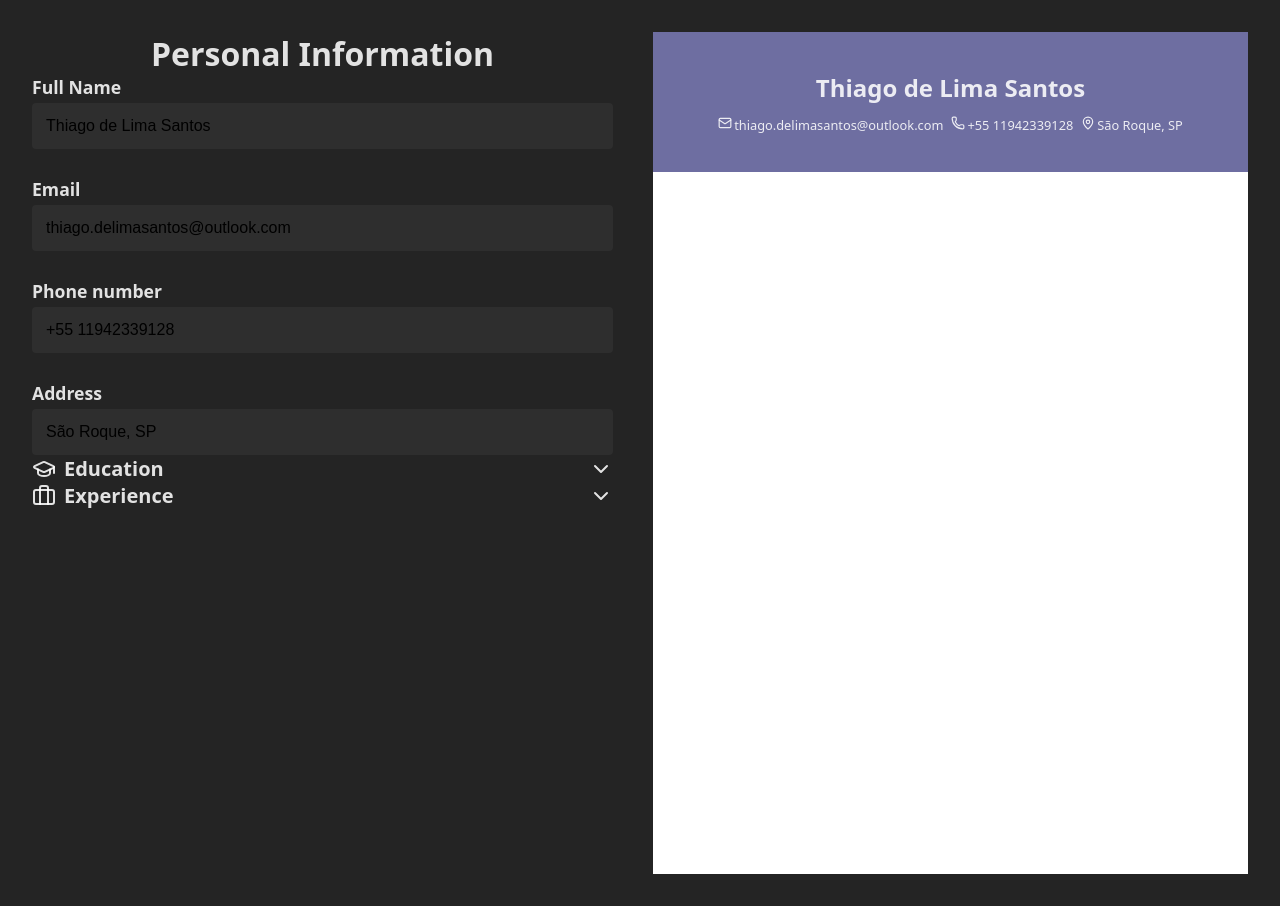
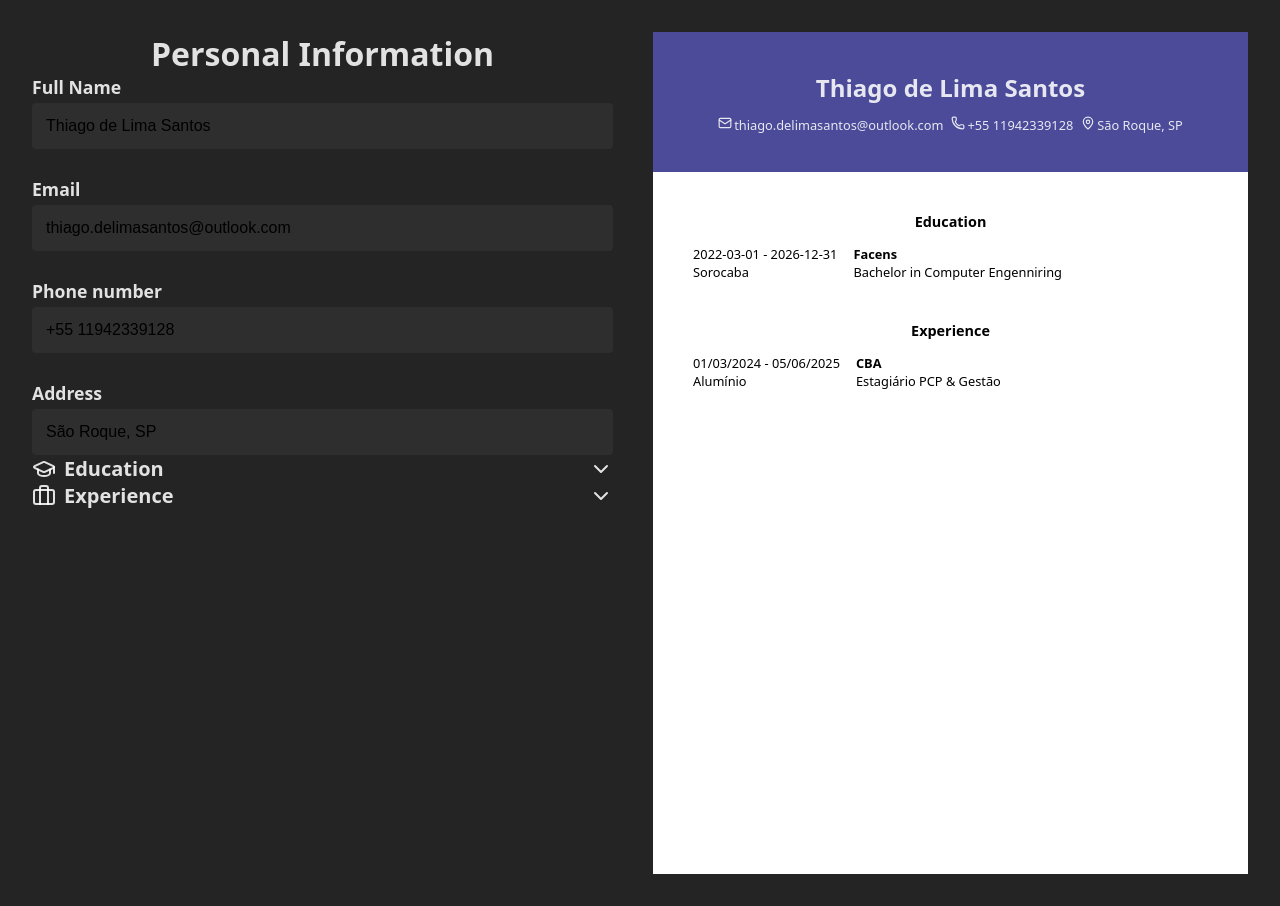
Before and after one commit to t-dlsantos/odin-cv-application, a React (Vite) app: page / in a window 1280 px wide. Built offline with nearby package versions, Linux system fonts and the light colour scheme.

Commit message:
feat: add education and experience sections to curriculum

```diff
--- a/src/components/Curriculum/index.jsx
+++ b/src/components/Curriculum/index.jsx
@@ -5,19 +5,60 @@ export function Curriculum({ curriculum }) {
   return (
     <div className="curriculum-container">
       <div className="header">
-        <h1>{ curriculum.full_name }</h1>
+        <h1>{curriculum.full_name}</h1>
         <div className="contact">
           <div>
-            <Mail size={14}/>
-            { curriculum.email }
+            <Mail size={14} />
+            {curriculum.email}
           </div>
           <div>
-            <Phone size={14}/>
-            { curriculum.phone_number }
+            <Phone size={14} />
+            {curriculum.phone_number}
           </div>
           <div>
-            <MapPin size={14}/>
-            { curriculum.address }
+            <MapPin size={14} />
+            {curriculum.address}
+          </div>
+        </div>
+      </div>
+      <div className="content">
+        <div className="education">
+          <h2>Education</h2>
+          <div className="items">
+            {curriculum.education.map((edu) => (
+              <div className="info">
+                <div className="left">
+                  <p>
+                    {edu.start_date} - {edu.end_date}
+                  </p>
+                  <p>{edu.location}</p>
+                </div>
+                <div className="right">
+                  <p className="name">{edu.school_name}</p>
+                  <p>{edu.degree}</p>
+                </div>
+              </div>
+            ))}
+          </div>
+        </div>
+        <div className="experience">
+
+          <h2>Experience</h2>
+          <div className="items">
+            {curriculum.experience.map((exp) => (
+              <div className="info">
+                <div className="left">
+                  <p>
+                    {exp.start_date} - {exp.end_date}
+                  </p>
+                  <p>{exp.location}</p>
+                </div>
+                <div className="right">
+                  <p className="name">{exp.company_name}</p>
+                  <p>{exp.position}</p>
+                </div>
+              </div>
+            ))}
           </div>
         </div>
       </div>
--- a/src/components/Curriculum/style.css
+++ b/src/components/Curriculum/style.css
@@ -11,7 +11,7 @@
   justify-content: center;
   gap: 12px;
   height: 140px;
-  background-color: rgb(110, 110, 161);
+  background-color: rgb(75, 75, 153);
 }
 
 .curriculum-container h1 {
@@ -28,3 +28,42 @@
   display: flex;
   gap: 2px;
 }
+
+.curriculum-container .content {
+  display: flex;
+  flex-direction: column;
+  gap: 40px;
+  padding: 40px;
+  color: black;
+}
+
+.curriculum-container .education h2,
+.curriculum-container .experience h2 {
+  font-size: 0.9rem;
+  margin-bottom: 14px;
+}
+
+.education .items,
+.experience .items {
+  display: flex;
+  flex-direction: column;
+  gap: 12px;
+}
+
+.content .education .info,
+.content .experience .info {
+  display: flex;
+  font-size: 0.8rem;
+  gap: 16px;
+}
+
+.left,
+.right {
+  display: flex;
+  flex-direction: column;
+  align-items: start;
+}
+
+.name {
+  font-weight: 700;
+}
```
